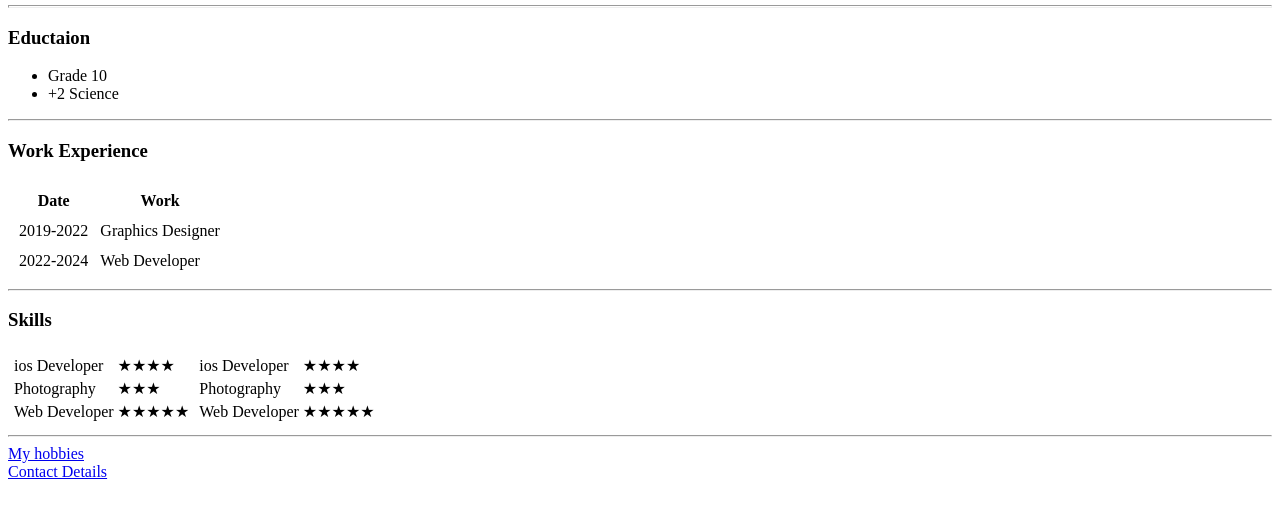
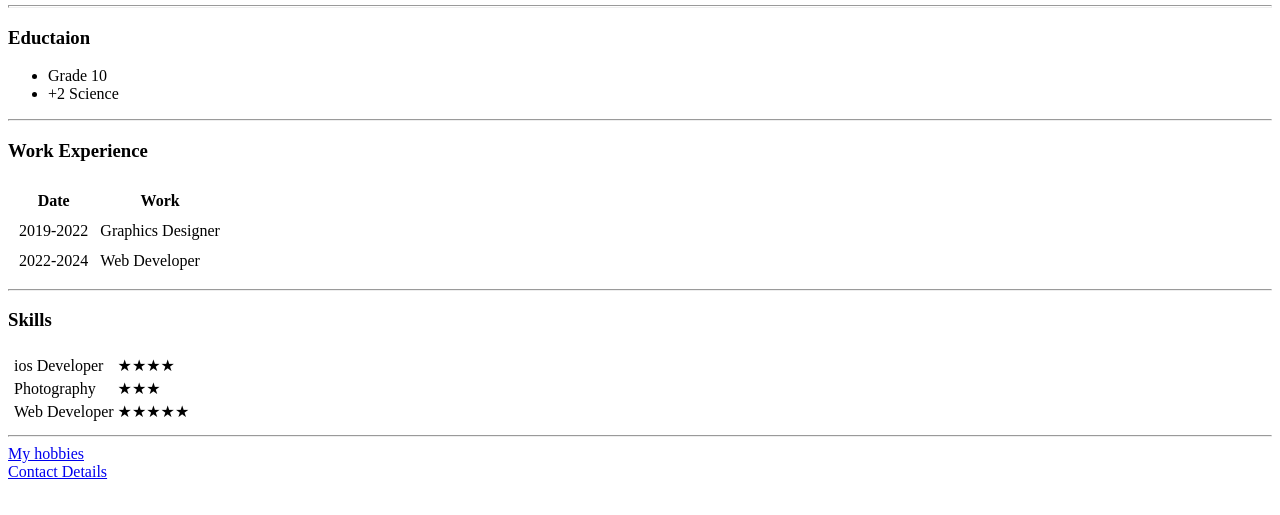
Before and after one commit to KiranALeMagar7/CV, a plain HTML site: page index.html in a window 1280 px wide. Shown: the part 217-732 px from the top of the page. Drawn offline with Linux system fonts and the light colour scheme.

Commit message:
Update index.html

```diff
--- a/index.html
+++ b/index.html
@@ -61,24 +61,7 @@
         <td>Web Developer</td>
         <td>★★★★★</td>
       </tr>
-    </table></td>
-    <td>
-      <table>
-      <tr>
-        <td>ios Developer</td>
-        <td>★★★★</td>
-        </tr>
-      <tr>
-        <td>Photography</td>
-        <td>★★★</td>
-      </tr>
-      <tr>
-        <td>Web Developer</td>
-        <td>★★★★★</td>
-      </tr>
-    </table></td>
-
-  </tr>
+    </table>
 </table>
 <hr>
   <a href="hobbies.html">My hobbies</a>
```
